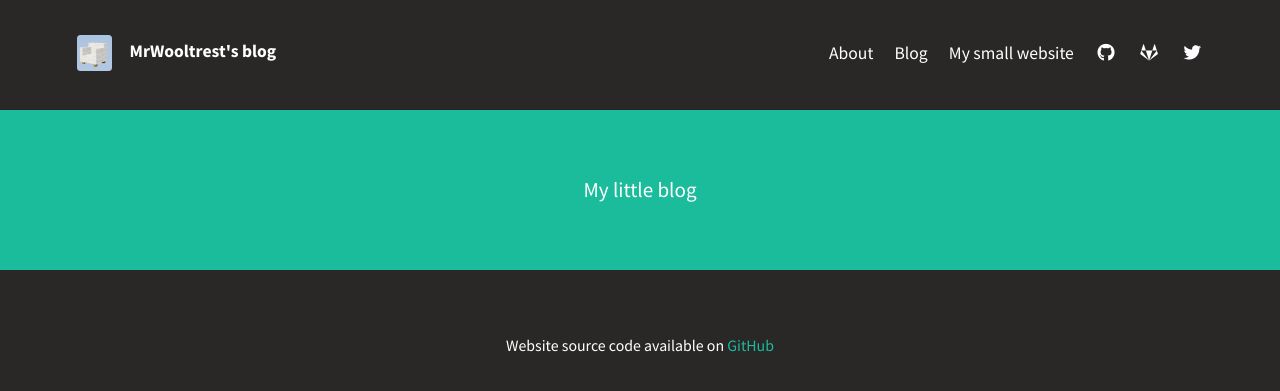
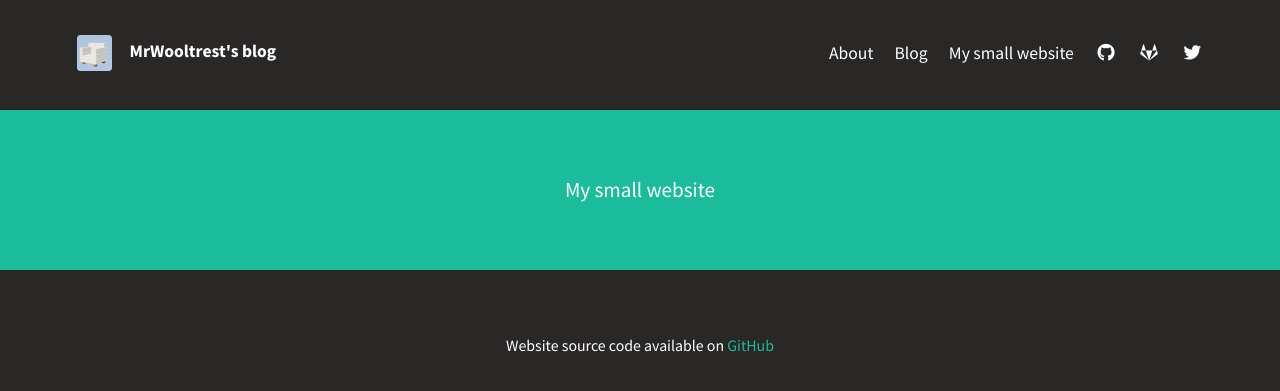
Before and after one commit to MrWooltrest/MrWooltrest.github.io-Jekyll, a Jekyll site: the page built from README.md, in a window 1280 px wide. Shown: the top 391 px of the page. Built offline with Jekyll 4.4.1, drawn with Linux system fonts in a browser that asks for light colours; nearby versions of some CDN libraries; our own code applies the rules of GitHub Pages for plain Markdown files.

Commit message:
Update _config.yml

```diff
--- a/_config.yml
+++ b/_config.yml
@@ -9,11 +9,11 @@ theme_settings:
   avatar: assets/img/avatar.png
   favicon: assets/favicon.ico
   gravatar: # Email MD5 hash
-  description: "MrWooltrest's little blog" # used by search engines
+  description: "MrWooltrest.github.io" # used by search engines
 
   # Header and footer text
   header_text: >
-     <p>My little blog</p>
+     <p>My small website</p>
   header_text_feature_image:
   footer_text: >
    Website source code available on <a href="https://github.com/MrWooltrest/MrWooltrest.github.io">GitHub</a>
```
